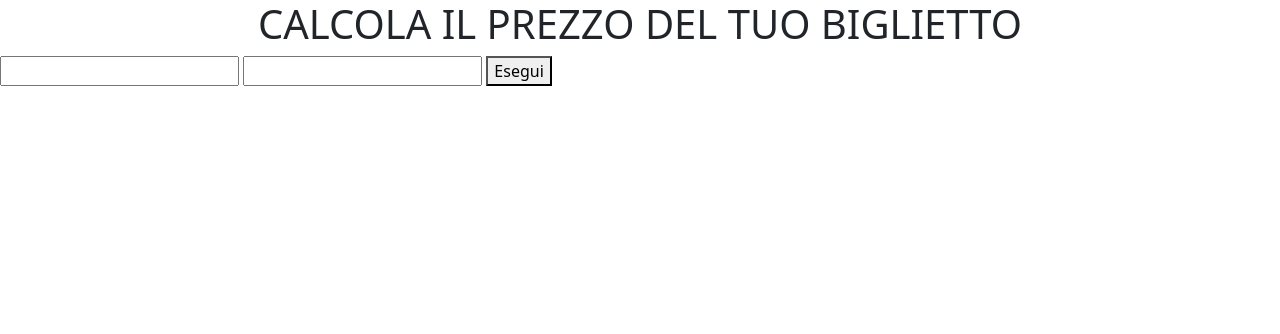
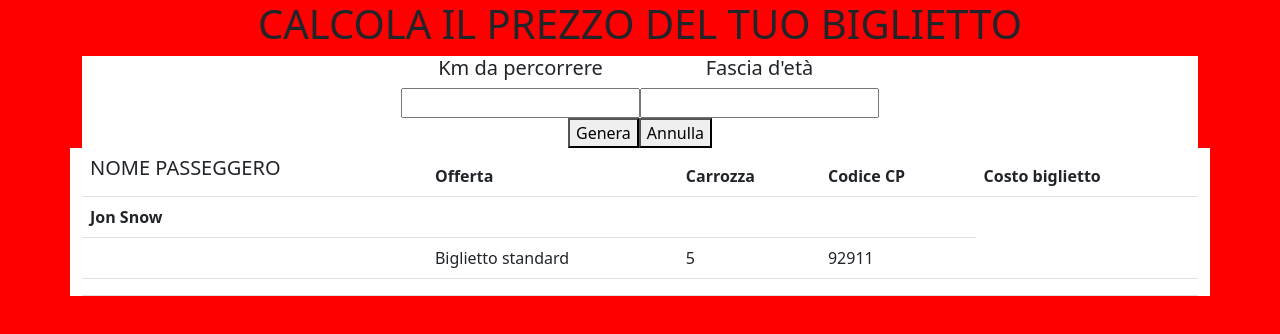
Before and after one commit to Maino24/js-biglietto-treno-form, a plain HTML site: page index.html in a window 1280 px wide. Drawn offline with nearby package versions, Linux system fonts and the light colour scheme.

Commit message:
creata prima card e tabella seconda card

```diff
--- a/index.html
+++ b/index.html
@@ -9,23 +9,75 @@
     <link href="https://cdn.jsdelivr.net/npm/bootstrap@5.2.2/dist/css/bootstrap.min.css" rel="stylesheet" integrity="sha384-Zenh87qX5JnK2Jl0vWa8Ck2rdkQ2Bzep5IDxbcnCeuOxjzrPF/et3URy9Bv1WTRi" crossorigin="anonymous">
 
 </head>
-<body>
+<body class="bgBody" style="background-color: red;">
 
     <h1 class="text-center">CALCOLA IL PREZZO DEL TUO BIGLIETTO</h1>
 
-   <div>
+   <div class="container bgCard text-center">
+    <form action="" class="" style="background-color: white;">
+        <div class="d-flex justify-content-center">
+            <div>
+                <h5>Km da percorrere</h5>
+                <input type="text" name="" id="inputKm">
+            </div>
+            <div>
+                <h5>Fascia d'età</h5>
+                <input type="text" name="" id="inputAge">
+            </div>
+        </div>
+
+
+        <div class="d-flex justify-content-center">
+            <div>
+                <button onclick="esegui(); return false">Genera</button>
+            </div>
+            <div>
+                <button>Annulla</button>
+            </div>
+        </div>
+    </form>
+   </div>
+   <div class="container" style="background-color: white;">
+    <table>
+        <table class="table">
+            <thead>
+              <tr>
+                <th scope="col"><h5>NOME PASSEGGERO</h5></th>
+                <th scope="col">Offerta</th>
+                <th scope="col">Carrozza</th>
+                <th scope="col">Codice CP</th>
+                <th scope="col">Costo biglietto</th>
+              </tr>
+            </thead>
+            <tbody>
+              <tr>
+                <th scope="row">Jon Snow</th>
+                <td></td>
+                <td></td>
+                <td></td>
+              </tr>
+              <tr>
+                <th scope="row"></th>
+                <td>Biglietto standard</td>
+                <td>5</td>
+                <td>92911</td>
+                <td id="output"></td>
+              </tr>
+              <tr>
+                <th></th>
+                <td></td>
+                <td></td>
+                <td></td>
+                <td></td>
+              </tr>
+            </tbody>
+          </table>
+
+    </table>
 
    </div>
 
 
-    <form action="">
-
-        <input type="text" name="" id="inputKm">
-        <input type="text" name="" id="inputAge">
-        <button onclick="esegui(); return false">Esegui</button>
-    </form>
-
-    <h2 id="output"></h2>
 
     <script type="text/javascript" src="./javascript/main.js"></script>
     <script src="https://cdn.jsdelivr.net/npm/bootstrap@5.2.2/dist/js/bootstrap.bundle.min.js" integrity="sha384-OERcA2EqjJCMA+/3y+gxIOqMEjwtxJY7qPCqsdltbNJuaOe923+mo//f6V8Qbsw3" crossorigin="anonymous"></script>
--- a/javascript/main.js
+++ b/javascript/main.js
@@ -39,3 +39,10 @@ if (Age < 18){
 document.getElementById(`output`).innerHTML= `il costo del biglietto è : ${finalPrice}`
 
 }
+
+
+let element = document.getElementsByClassName(`bgBody`);
+Element.style.background-color = `red`;
+
+let bgcard = document.getElementsByClassName(`bgCard`);
+element.style.background-color = `white`;
```
